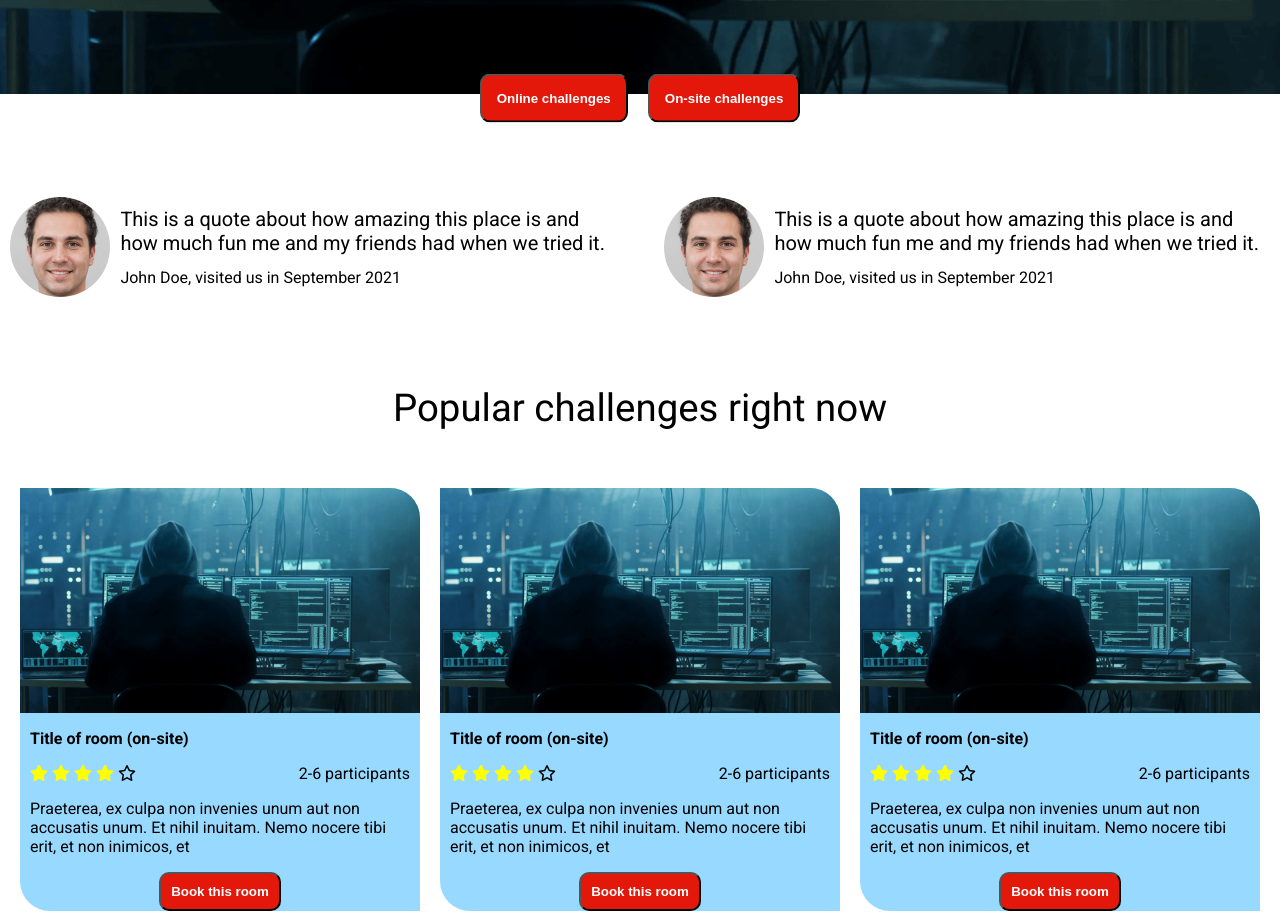
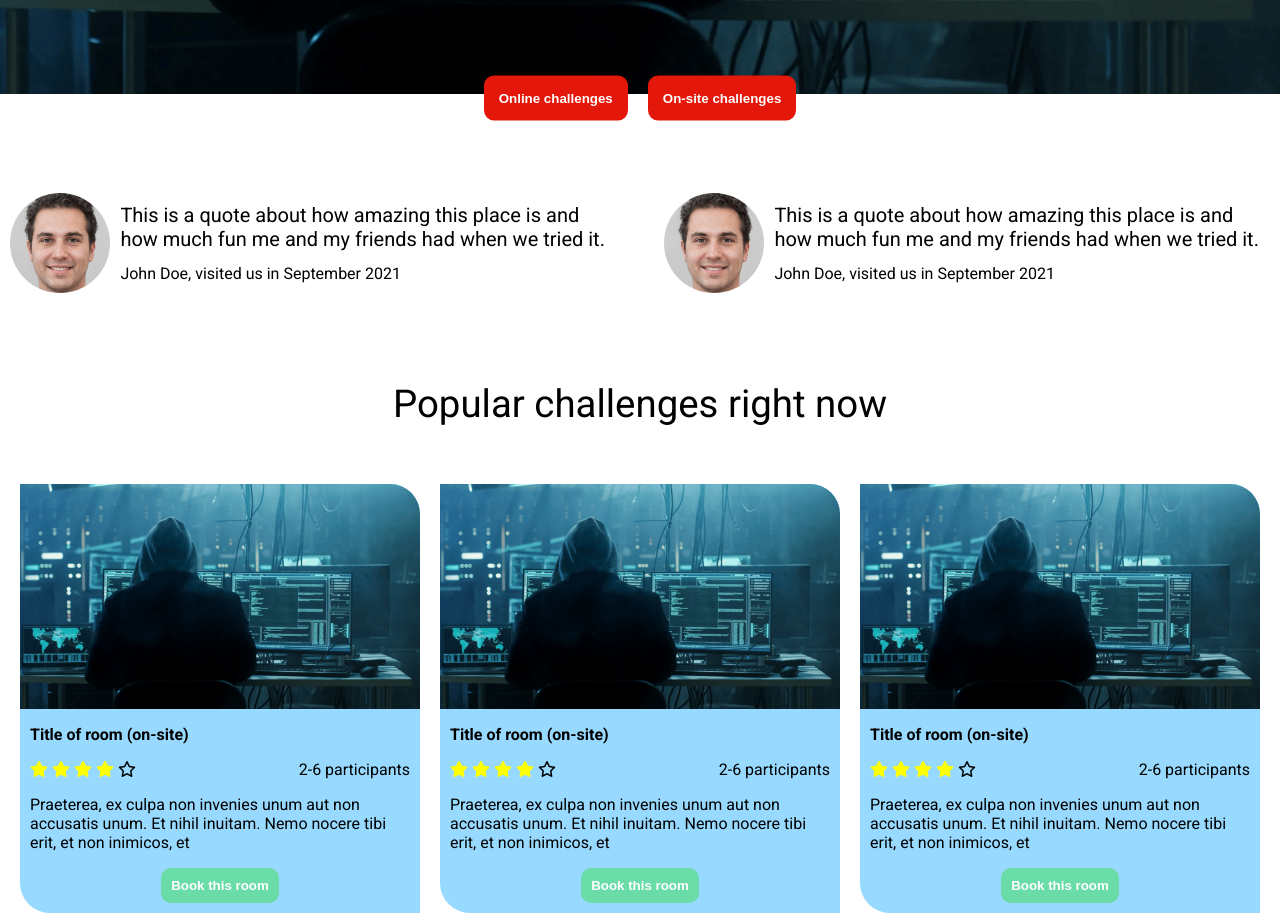
Before and after one commit to kikoDevv/ESC-Delux-Edition, a plain HTML site: page index.htm in a window 1280 px wide. Shown: the part 841-1757 px from the top of the page. Drawn offline with Linux system fonts and the light colour scheme.

Commit message:
Final optimized

```diff
--- a/index.htm
+++ b/index.htm
@@ -48,10 +48,10 @@
             ">
         </div>
         <div class="btnGrupHolder">
-            <button class="btnGrup1">
+            <button class="onlineBtn">
                 Online challenges
             </button>
-            <button class="btnGrup2">
+            <button class="onSiteBtn">
                 On-site challenges
             </button>
         </div>
@@ -246,7 +246,7 @@
                 Et nihil inuitam. Nemo nocere tibi erit, et non inimicos, et
             </p>
             <div class="infoBtnHolder">
-                <button class="infoBtn">
+                <button class="cardBtn">
                     Book on-site today
                 </button>
             </div>
@@ -264,7 +264,7 @@
                 Et nihil inuitam. Nemo nocere tibi erit, et non inimicos, et
             </p>
             <div class="infoBtnHolder">
-                <button class="infoBtn">
+                <button class="cardBtn">
                     Book on-site today
                 </button>
             </div>
--- a/style.css
+++ b/style.css
@@ -73,18 +73,35 @@ body{
     justify-content: center;
     transform:translateY(-50%);
 }
-.btnGrupHolder>button{
+.onlineBtn{
     background-color: var(--redBtn);
     padding: 15px;
     border-radius: 10px;
     font-weight: bold;
     color: white;
-}
-.btnGrup1{
+    border-color: rgb(255, 255, 255);
+    cursor: pointer;
+    border: none;
     margin-right: 10px;
 }
-.btnGrup2{
+.onlineBtn:hover{
+    background-color: white;
+    color: red;
+}
+.onSiteBtn{
+    background-color: var(--redBtn);
+    padding: 15px;
+    border-radius: 10px;
+    font-weight: bold;
+    color: white;
+    border-color: rgb(255, 255, 255);
+    cursor: pointer;
+    border: none;
     margin-left: 10px;
+}
+.onSiteBtn:hover{
+    background-color: white;
+    color: red;
 }
 /*kommenter sections style here*/
 #commentSection{
@@ -175,12 +192,16 @@ body{
     display: flex;
     justify-content: center;
 }
+
 .cardBtn{
-    background-color: var(--redBtn);
+    background-color: rgba(51, 223, 65, 0.457);
     padding: 10px;
     border-radius: 10px;
     font-weight: bold;
     color:white;
+    border: none;
+    margin-bottom: 10px;
+    cursor: pointer;
 }
 /*Style for the button group under the slider should be here*/
 .btnGrupHolder2{
@@ -195,6 +216,7 @@ body{
     font-weight: bold;
     color: white;
     margin-right: 15px;
+    cursor: pointer;
 }
 .btnGrup4{
     background-color: var(--redBtn);
@@ -203,6 +225,7 @@ body{
     font-weight: bold;
     color: white;
     margin-left: 15px;
+    cursor: pointer;
 }
 /*style for the story section*/
 #storySection{
@@ -260,6 +283,7 @@ body{
     justify-content: space-between;
 }
 
+
 /*Here is the responsiv design for smaller display that needed to be hard koded*/
 @media(max-width: 768px){
     .sliderSection{
@@ -283,8 +307,9 @@ body{
         .btnGrup2{
             margin: 10px 0px 0px 0px;
         }
-        .btnGrup1{
-            margin-left: 10px;
+        .onlineBtn{
+            margin-left: 15px;
+            margin-bottom: 20px;
         }
     }
     .btnGrupHolder2{
```
